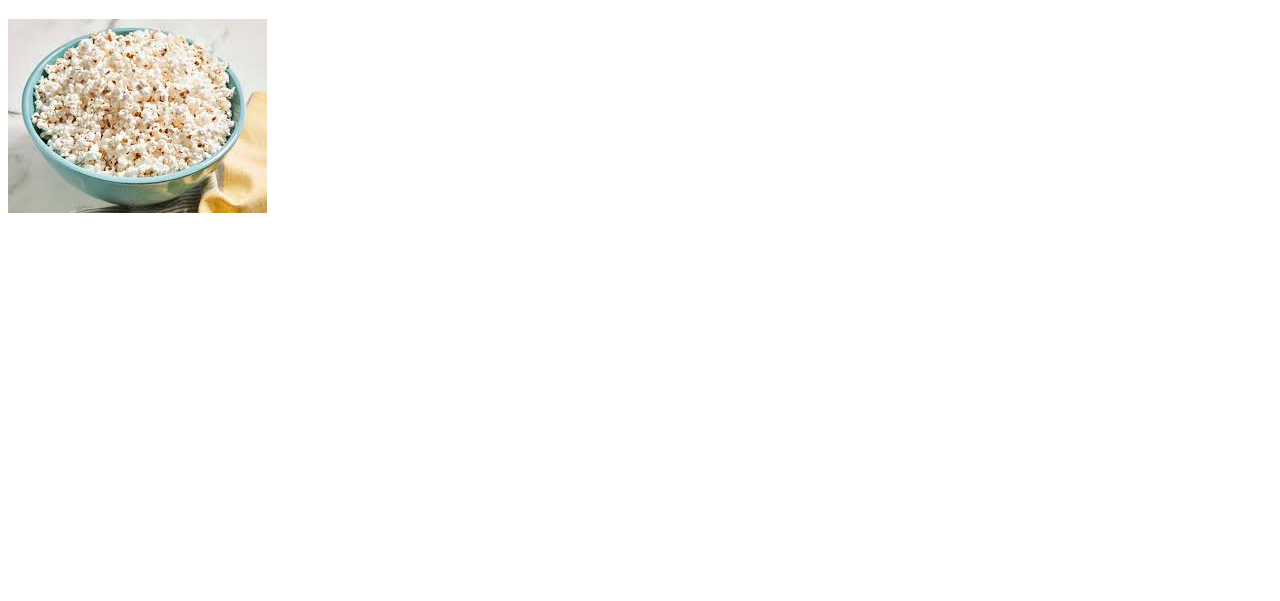
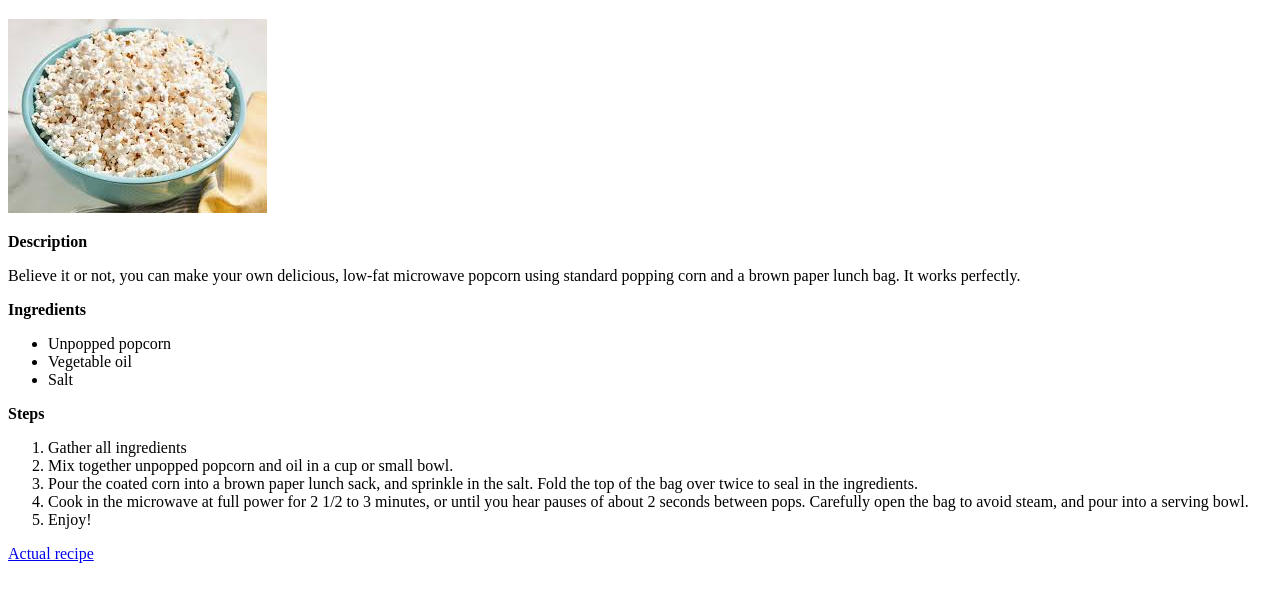
Before and after one commit to l0lxo/odin-recipes, a plain HTML site: page recipes/microwavepopcorn.html in a window 1280 px wide. Shown: the part 87-688 px from the top of the page. Drawn offline with Linux system fonts and the light colour scheme.

Commit message:
Added the recipe to the file

```diff
--- a/recipes/microwavepopcorn.html
+++ b/recipes/microwavepopcorn.html
@@ -8,6 +8,24 @@
     <a href="../index.html">Home</a>
     <h1>Microwave Popcorn</h1>
     <img src="./microwavepopcorn.jpg" alt="A bowl of microwave popcorn">
-
+    <p>
+        <p><strong>Description</strong></p>
+        Believe it or not, you can make your own delicious, low-fat microwave popcorn using standard popping corn and a brown paper lunch bag. It works perfectly.
+        <p><strong>Ingredients</strong></p>
+        <ul>
+            <li>Unpopped popcorn</li>
+            <li>Vegetable oil</li>
+            <li>Salt</li>
+        </ul>
+        <p><strong>Steps</strong></p>
+        <ol>
+            <li>Gather all ingredients</li>
+            <li>Mix together unpopped popcorn and oil in a cup or small bowl.</li>
+            <li>Pour the coated corn into a brown paper lunch sack, and sprinkle in the salt. Fold the top of the bag over twice to seal in the ingredients.</li>
+            <li>Cook in the microwave at full power for 2 1/2 to 3 minutes, or until you hear pauses of about 2 seconds between pops. Carefully open the bag to avoid steam, and pour into a serving bowl.</li>
+            <li>Enjoy!</li>
+        </ol>
+        <a href="https://www.allrecipes.com/recipe/87305/microwave-popcorn/" target="_blank" rel="noopener noreferrer">Actual recipe</a>
+    </p>
 </body>
 </html>
```
